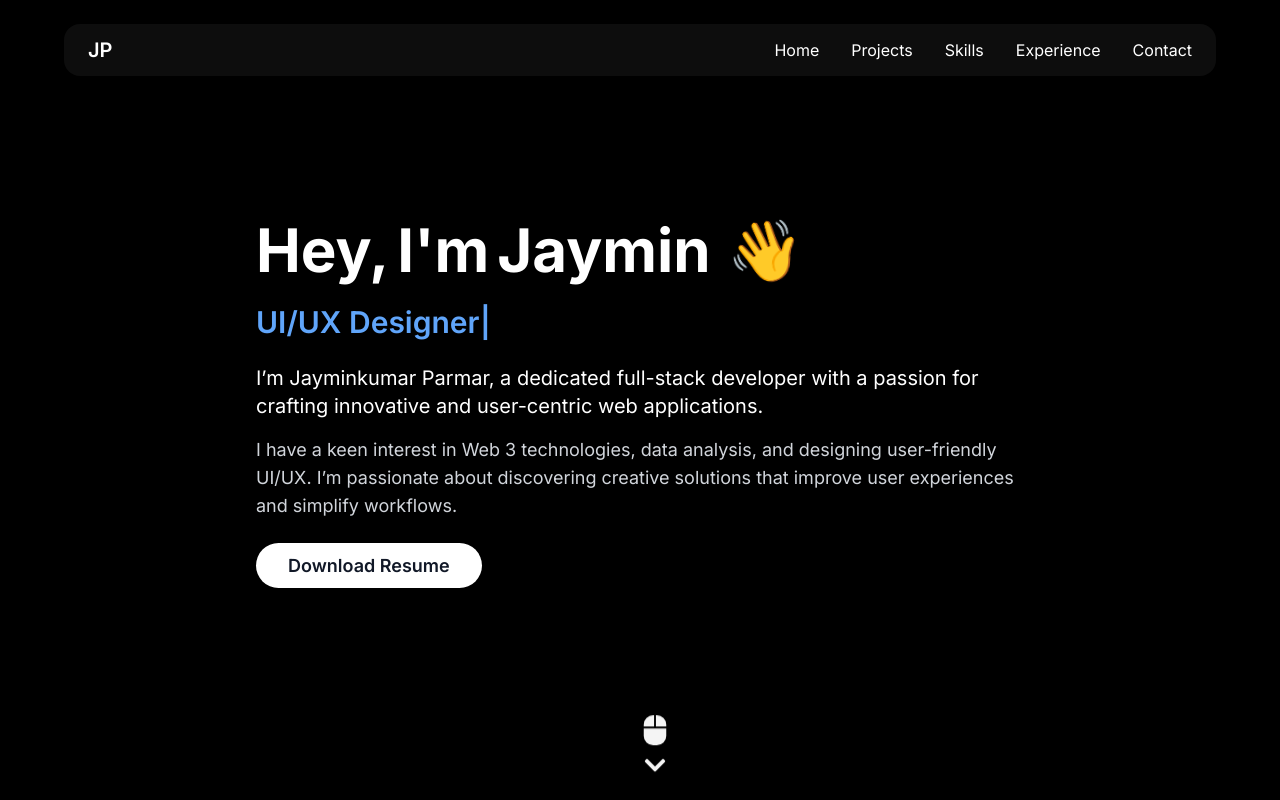
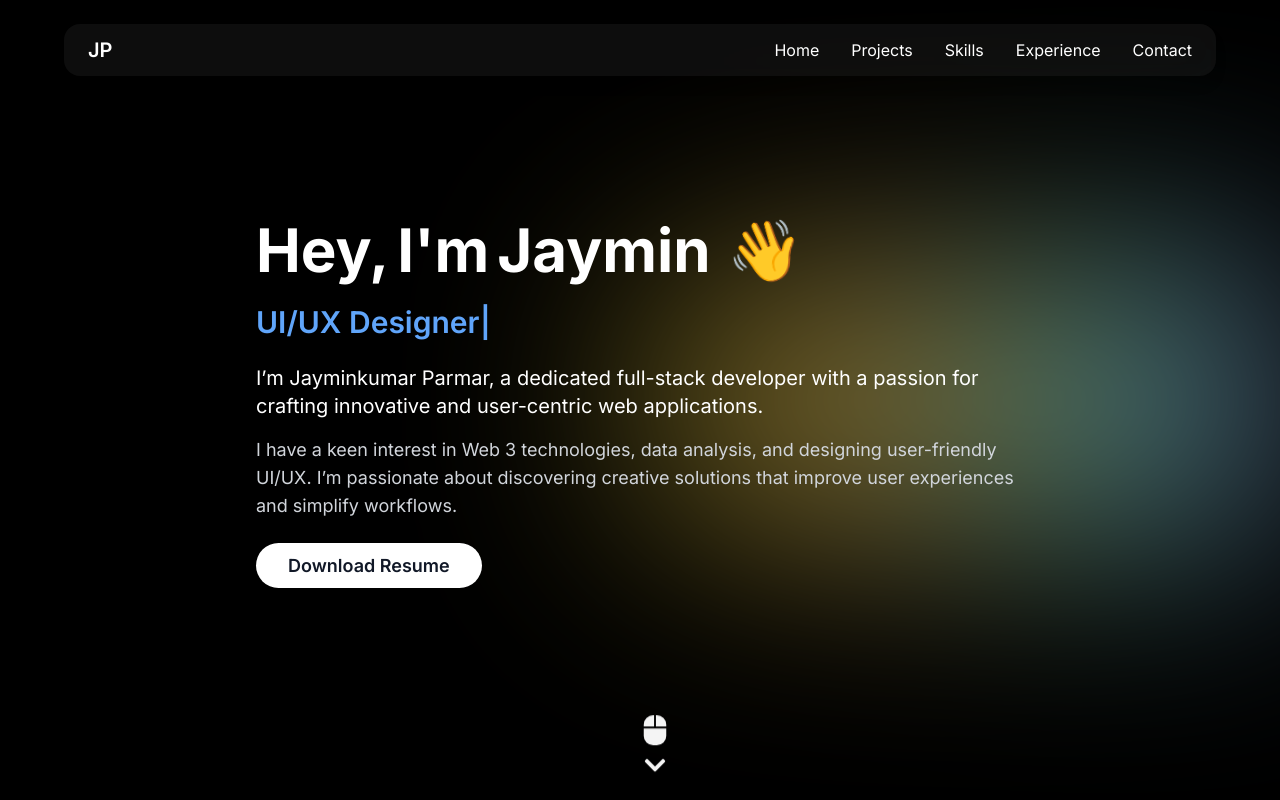
Before and after one commit to JayminSenpai2884/Jaymin_Portfolio, a React (Vite) app: page / in a window 1280 px wide. Shown: the top 800 px of the page. Built offline with nearby package versions, Linux system fonts and the light colour scheme.

Commit message:
Resolved merge conflicts

```diff
--- a/src/components/Blurbackground.jsx
+++ b/src/components/Blurbackground.jsx
@@ -1,45 +1,97 @@
 import React from "react";
 import { motion } from "framer-motion";
 
-const createVariant = (opacity, x, duration) => ({
-  opacity: [opacity, 1, opacity],
-  x: x,
-  transition: {
-    duration: duration,
-    repeat: Infinity,
-    ease: "easeInOut",
-  },
-});
 
 const linearVariants = {
-  animate1: createVariant(0.5, ['-200%', '100%', '-200%'], 10),
-  animate2: createVariant(0.6, ['-180%', '120%', '-180%'], 11),
-  animate3: createVariant(0.7, ['-160%', '140%', '-160%'], 12),
-  animate4: createVariant(0.8, ['-140%', '160%', '-140%'], 13),
-  animate5: createVariant(0.9, ['-120%', '180%', '-120%'], 14),
-  animate6: createVariant(1, ['-100%', '200%', '-100%'], 15),
+  animate1: {
+    opacity: [0.5, 1, 0.5],
+    x: ['-200%', '100%', '-200%'],
+    transition: {
+      duration: 10,
+      repeat: Infinity,
+      ease: "easeInOut",
+    },
+  },
+  animate2: {
+    opacity: [0.6, 1, 0.6],
+    x: ['-180%', '120%', '-180%'],
+    transition: {
+      duration: 11,
+      repeat: Infinity,
+      ease: "easeInOut",
+    },
+  },
+  animate3: {
+    opacity: [0.7, 1, 0.7],
+    x: ['-160%', '140%', '-160%'],
+    transition: {
+      duration: 12,
+      repeat: Infinity,
+      ease: "easeInOut",
+    },
+  },
+  animate4: {
+    opacity: [0.8, 1, 0.8],
+    x: ['-140%', '160%', '-140%'],
+    transition: {
+      duration: 13,
+      repeat: Infinity,
+      ease: "easeInOut",
+    },
+  },
+  animate5: {
+    opacity: [0.9, 1, 0.9],
+    x: ['-120%', '180%', '-120%'],
+    transition: {
+      duration: 14,
+      repeat: Infinity,
+      ease: "easeInOut",
+    },
+  },
+  animate6: {
+    opacity: [1, 1, 1],
+    x: ['-100%', '200%', '-100%'],
+    transition: {
+      duration: 15,
+      repeat: Infinity,
+      ease: "easeInOut",
+    },
+  },
 };
-
-const shapes = [
-  { color: "bg-yellow-300", size: [350, 250], animate: "animate1" },
-  { color: "bg-orange-300", size: [360, 260], animate: "animate2" },
-  { color: "bg-green-300", size: [370, 270], animate: "animate3" },
-  { color: "bg-teal-300", size: [380, 280], animate: "animate4" },
-  { color: "bg-blue-300", size: [390, 290], animate: "animate5" },
-  { color: "bg-indigo-300", size: [400, 300], animate: "animate6" },
-];
 
 const Blurbackground = () => {
   return (
     <div className="fixed top-0 w-full h-full overflow-hidden -z-10 pointer-events-none flex justify-center items-center filter blur-[120px] opacity-60">
-      {shapes.map((shape, index) => (
-        <motion.div
-          key={index}
-          className={`${shape.color} w-[${shape.size[0]}px] h-[${shape.size[1]}px] rounded-full absolute`}
-          variants={linearVariants}
-          animate={shape.animate}
-        ></motion.div>
-      ))}
+      <motion.div
+        className="bg-yellow-300 w-[350px] h-[250px] rounded-full absolute"
+        variants={linearVariants}
+        animate="animate1"
+      ></motion.div>
+      <motion.div
+        className="bg-orange-300 w-[360px] h-[260px] rounded-full absolute"
+        variants={linearVariants}
+        animate="animate2"
+      ></motion.div>
+      <motion.div
+        className="bg-green-300 w-[370px] h-[270px] rounded-full absolute"
+        variants={linearVariants}
+        animate="animate3"
+      ></motion.div>
+      <motion.div
+        className="bg-teal-300 w-[380px] h-[280px] rounded-full absolute"
+        variants={linearVariants}
+        animate="animate4"
+      ></motion.div>
+      <motion.div
+        className="bg-blue-300 w-[390px] h-[290px] rounded-full absolute"
+        variants={linearVariants}
+        animate="animate5"
+      ></motion.div>
+      <motion.div
+        className="bg-indigo-300 w-[400px] h-[300px] rounded-full absolute"
+        variants={linearVariants}
+        animate="animate6"
+      ></motion.div>
     </div>
   );
 };
```
